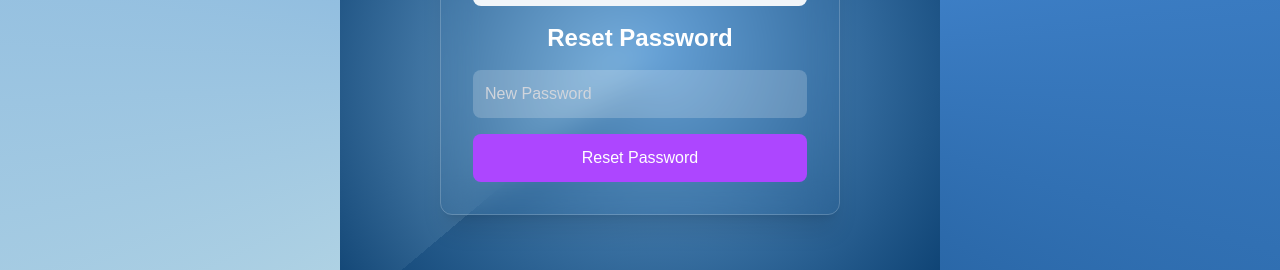
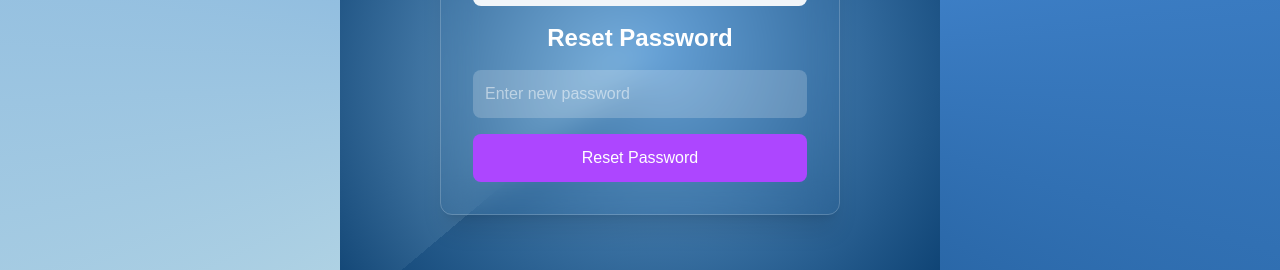
Before and after one commit to Ankit91-prajapati/Advance-auth-frontend, a Next.js app: page /auth/reset-password in a window 1280 px wide. Shown: the part 330-600 px from the top of the page. Built offline with nearby package versions, Linux system fonts and the light colour scheme; no server answers.

Commit message:
initial commit

```diff
--- a/app/auth/reset-password/page.tsx
+++ b/app/auth/reset-password/page.tsx
@@ -1,66 +1,9 @@
-"use client"
-export const dynamic = "force-dynamic";
-import AuthCard from "@/components/auth-card";
-import { useState } from "react";
-import { toast } from "react-toastify";
-import api from "@/lib/api";
-import { useSearchParams } from "next/navigation";
+import ResetPasswordForm from "@/components/reset-password-form"; //light dynamic page
 
-export default function ResetPasswordPage() {
-  const searchParams = useSearchParams();
-  const token = searchParams.get("token"); // Get Token from URL
-  console.log(token);
-  const [newPassword, setNewPassword] = useState("");
-  const [loading, setLoading] = useState(false);
-
-  const handleReset = async (e: any) => {
-    e.preventDefault();
-
-    if (!token) {
-      toast.error("Invalid or missing token");
-      return;
-    }
-
-    try {
-      setLoading(true);
-      const response = await api.post(
-        "/api/auth/reset-password",
-        {
-          token, // include token here
-          newPassword, // new password
-        },
-
-      );
-      toast.success(response.data.message || "Password reset successfully");
-      setNewPassword("");
-    } catch (err: any) {
-      const message = err.response?.data?.message || "Something went wrong";
-      toast.error(message);
-    } finally {
-      setLoading(false);
-    }
-  };
-
-  return (
-    <AuthCard title="Reset Password">
-      <form className="space-y-4" onSubmit={handleReset}>
-        <input
-          type="password"
-          placeholder="New Password"
-          value={newPassword}
-          onChange={(e) => setNewPassword(e.target.value)}
-          className="w-full p-3 rounded-lg bg-white/20 text-white placeholder-gray-300 outline-none"
-          required
-        />
-
-        <button
-          type="submit"
-          className="w-full bg-purple-500 hover:bg-purple-600 text-white p-3 rounded-lg"
-          disabled={loading}
-        >
-          {loading ? "Resetting..." : "Reset Password"}
-        </button>
-      </form>
-    </AuthCard>
-  );
+export default function Page({
+  searchParams,
+}: {
+  searchParams: { token?: string };
+}) {
+  return <ResetPasswordForm token={searchParams.token} />;
 }
--- a/app/auth/verify-email/page.tsx
+++ b/app/auth/verify-email/page.tsx
@@ -1,28 +1,10 @@
-"use client";
-export const dynamic ="force-dynamic"
-import { useSearchParams, useRouter } from "next/navigation";
-import { useEffect } from "react";
-import api from "@/lib/api"; // 👈 from here
+import VerifyClient from "@/components/verify-client"; //light dynamic
+// client can be inside server not opposite
 
-export default function VerifyEmail() {
-  const params = useSearchParams();
-  const router = useRouter();
-  const token = params.get("token");
-
-  useEffect(() => {
-    if (!token) return;
-
-    const verify = async () => {
-      try {
-        await api.post("/api/auth/verify-email", { token }); // ✅ using api.ts
-        router.push("/auth/login");
-      } catch (err) {
-        console.log("Verification failed");
-      }
-    };
-
-    verify();
-  }, [token]);
-
-  return <h1>Verifying...</h1>;
+export default function Page({
+  searchParams,
+}: {
+  searchParams: { token?: string };
+}) {
+  return <VerifyClient token={searchParams.token} />;
 }
--- /dev/null
+++ b/components/reset-password-form.tsx
@@ -0,0 +1,70 @@
+"use client";
+
+import AuthCard from "@/components/auth-card";
+import { useState } from "react";
+import { toast } from "react-toastify";
+import api from "@/lib/api";
+import { useRouter } from "next/navigation";
+
+export default function ResetPasswordForm({ token }: { token?: string }) {
+  const [newPassword, setNewPassword] = useState("");
+  const [loading, setLoading] = useState(false);
+  const router = useRouter();
+
+  const handleReset = async (e: any) => {
+    e.preventDefault();
+
+    if (!token) {
+      toast.error("Invalid or missing token");
+      return;
+    }
+
+    try {
+      setLoading(true);
+
+      const res = await api.post("/api/auth/reset-password", {
+        token,
+        newPassword,
+      });
+
+      toast.success(res.data.message || "Password reset successful");
+
+      setNewPassword("");
+
+      // redirect after success
+      setTimeout(() => {
+        router.push("/auth/login");
+      }, 1500);
+
+    } catch (err: any) {
+      const message =
+        err.response?.data?.message || "Something went wrong";
+      toast.error(message);
+    } finally {
+      setLoading(false);
+    }
+  };
+
+  return (
+    <AuthCard title="Reset Password">
+      <form onSubmit={handleReset} className="space-y-4">
+        <input
+          type="password"
+          placeholder="Enter new password"
+          value={newPassword}
+          onChange={(e) => setNewPassword(e.target.value)}
+          className="w-full p-3 rounded-lg bg-white/20 text-white outline-none"
+          required
+        />
+
+        <button
+          type="submit"
+          disabled={loading}
+          className="w-full bg-purple-500 hover:bg-purple-600 text-white p-3 rounded-lg"
+        >
+          {loading ? "Resetting..." : "Reset Password"}
+        </button>
+      </form>
+    </AuthCard>
+  );
+}
--- /dev/null
+++ b/components/verify-client.tsx
@@ -0,0 +1,42 @@
+"use client";
+
+import { useEffect, useState } from "react";
+import { useRouter } from "next/navigation";
+import api from "@/lib/api";
+
+export default function VerifyClient({ token }: { token?: string }) {
+  const router = useRouter();
+  const [status, setStatus] = useState<
+    "loading" | "success" | "error"
+  >("loading");
+
+  useEffect(() => {
+    if (!token) {
+      setStatus("error");
+      return;
+    }
+
+    const verify = async () => {
+      try {
+        await api.post("/api/auth/verify-email", { token });
+        setStatus("success");
+
+        setTimeout(() => {
+          router.push("/auth/login");
+        }, 1500);
+      } catch (err) {
+        setStatus("error");
+      }
+    };
+
+    verify();
+  }, [token, router]);
+
+  return (
+    <div className="text-center mt-10">
+      {status === "loading" && <h1>Verifying your email...</h1>}
+      {status === "success" && <h1>✅ Email verified! Redirecting...</h1>}
+      {status === "error" && <h1>❌ Invalid or expired token</h1>}
+    </div>
+  );
+}
--- a/proxy.ts
+++ b/proxy.ts
@@ -1,3 +1,5 @@
+export const dynamic = "force-dynamic" //we don't need to set this
+
 import { NextRequest, NextResponse } from "next/server";
 
 export function proxy(req: NextRequest) {
```
